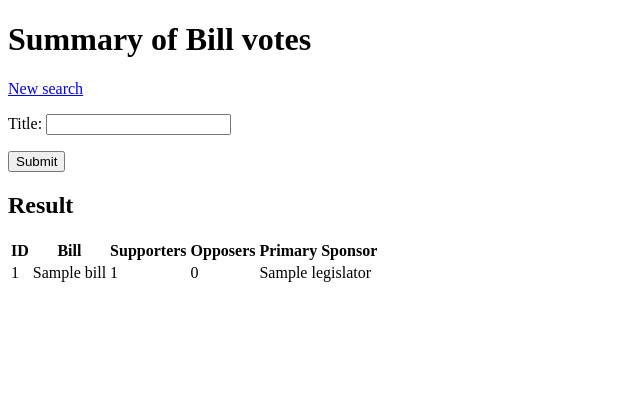
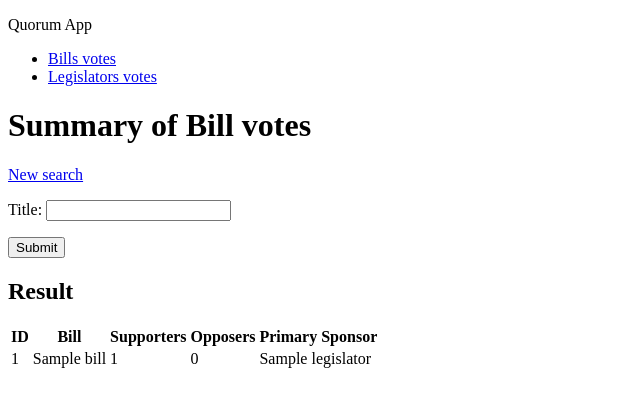
Before and after one commit to fernandohtr/quorum-interview, a Django app: page /congress/bills/votes/ in a window 1280 px wide. Shown: the top 407 px of the page, without its empty margins (0-640 px from the left). Run offline with Django 5.2, Linux system fonts and the light colour scheme; tables that the repository leaves empty hold one stand-in row (values such as "Sample post").

Commit message:
feat: add navbar with menu

```diff
--- a/src/config/templates/base.html
+++ b/src/config/templates/base.html
@@ -6,6 +6,9 @@
   <title>Quorum App</title>
 </head>
 <body>
+  <nav>
+    {% include "includes/navbar.html" %}
+  </nav>
   <main>
     {% block main %}{% endblock %}
   </main>
--- /dev/null
+++ b/src/config/templates/includes/navbar.html
@@ -0,0 +1,9 @@
+<p>Quorum App</p>
+<ul>
+  <li>
+    <a href="{% url 'bill_vote_result' %}">Bills votes</a>
+  </li>
+  <li>
+    <a href="{% url 'legislator_vote_result' %}">Legislators votes</a>
+  </li>
+</ul>
```
